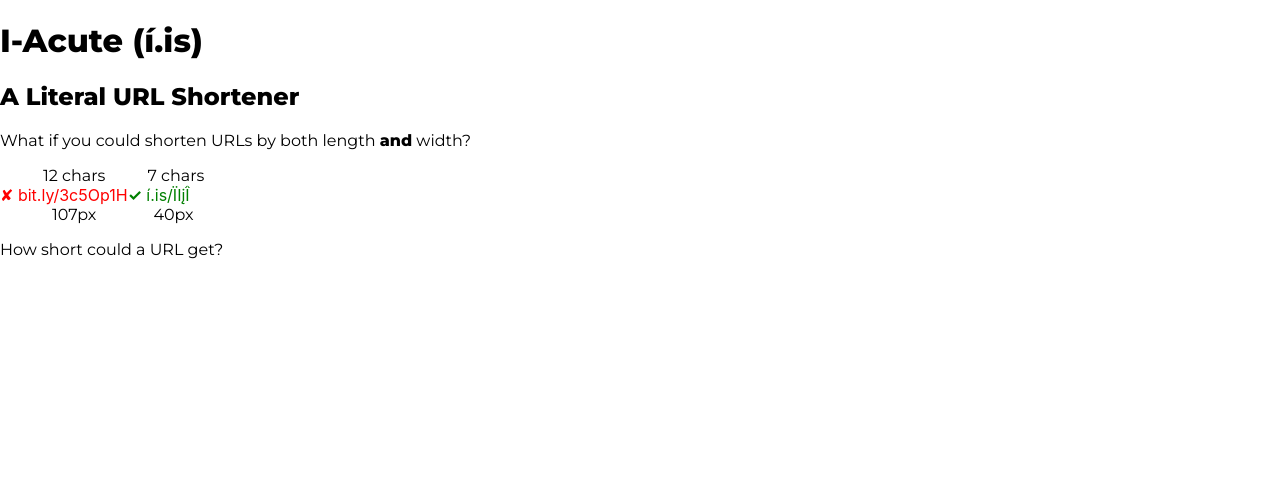
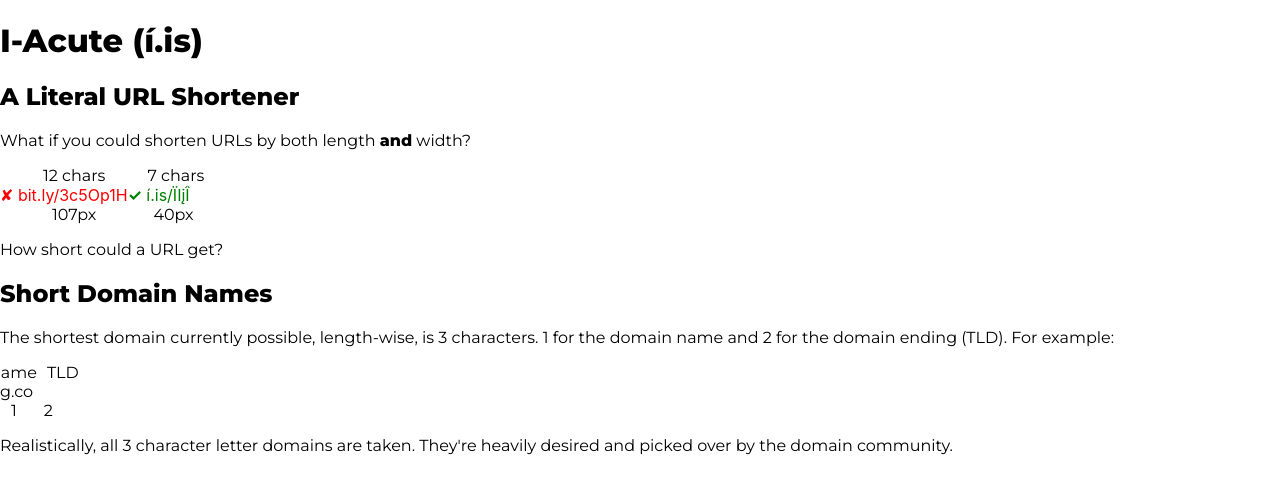
Before and after one commit to csaye/coop.codes, a Next.js app: page /i-acute in a window 1280 px wide. Shown: the top 494 px of the page. Built offline with nearby package versions, Linux system fonts and the light colour scheme.

Commit message:
Construct acute short domains section.

```diff
--- a/pages/i-acute.tsx
+++ b/pages/i-acute.tsx
@@ -62,6 +62,22 @@
           <span style={{ margin: '0 5px' }}>40px</span>
         </div>
         <p>How short could a URL get?</p>
+        <h2>Short Domain Names</h2>
+        <p>The shortest domain currently possible, length-wise, is 3 characters. 1 for the domain name and 2 for the domain ending (TLD). For example:</p>
+        <div>
+          <span style={{ margin: '0 -10px' }}>name</span>
+          <span style={{ margin: '0 20px' }}>TLD</span>
+        </div>
+        <div className={styles.gco}>
+          <span>g</span>.<span>co</span>
+        </div>
+        <div>
+          <span style={{ margin: '0 11px' }}>1</span>
+          <span style={{ margin: '0 16px' }}>2</span>
+        </div>
+        <div>
+        </div>
+        <p>Realistically, all 3 character letter domains are taken. They&apos;re heavily desired and picked over by the domain community.</p>
       </div>
     </div>
   );
```
